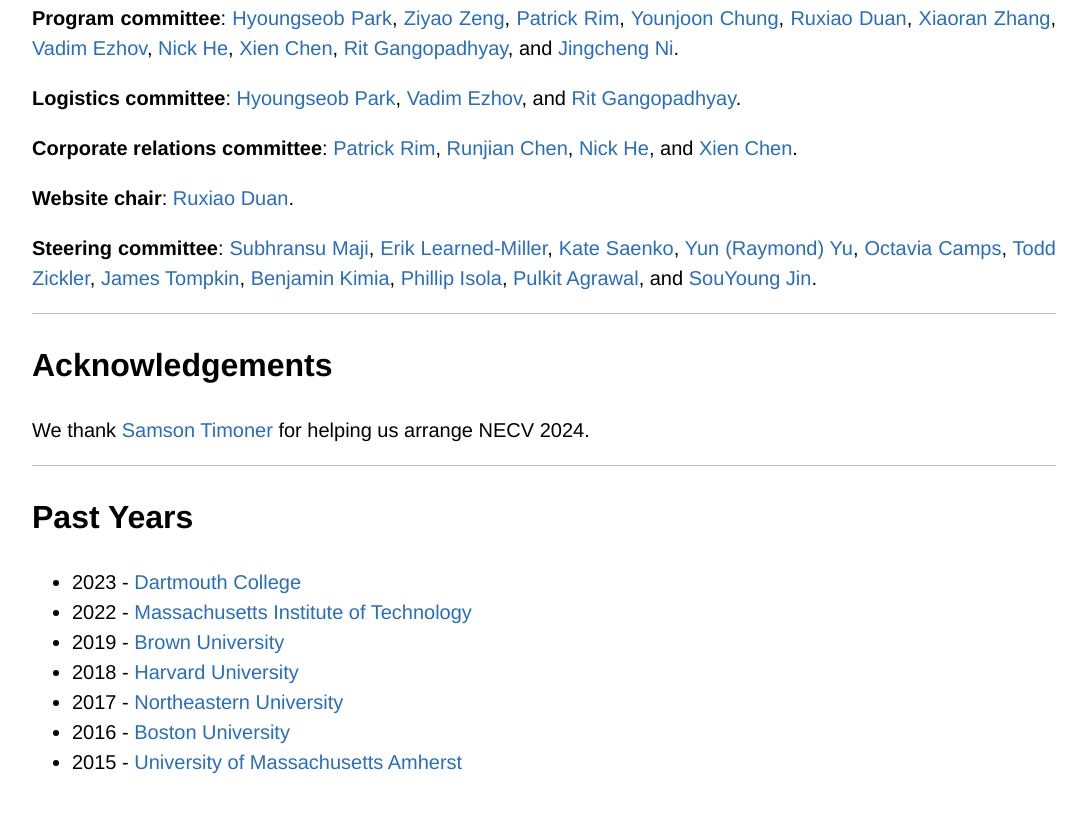
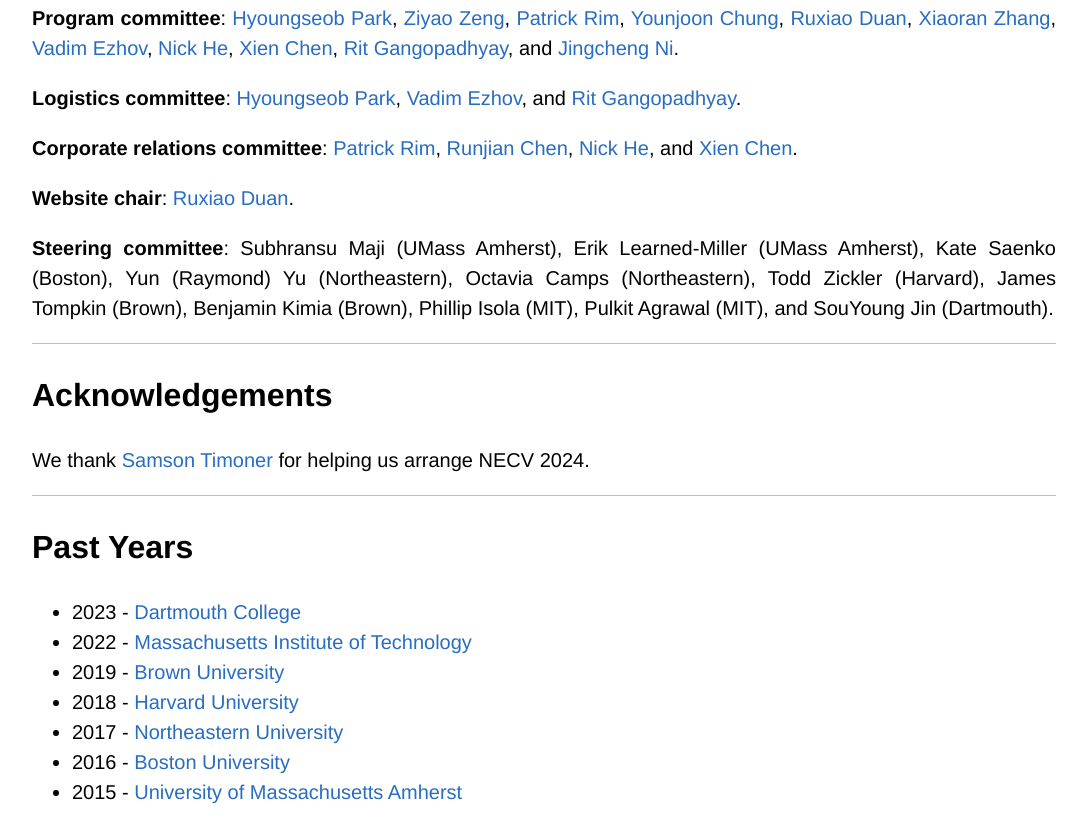
Before and after one commit to necv2024/necv2024.github.io, a plain HTML site: page index.html in a window 1280 px wide. Shown: the part 3747-4574 px from the top of the page, without its empty margins (96-1183 px from the left). Before the commit the page ends 4544 px from the top, so only its background shows below. Drawn offline with Linux system fonts and the light colour scheme.

Commit message:
minor changes

```diff
--- a/index.html
+++ b/index.html
@@ -384,18 +384,18 @@
             </p>
             <p>
                 <b>Steering committee</b>:
-                <a href="smaji@cs.umass.edu" target="_blank">Subhransu Maji</a>,
-                <a href="elm@cs.umass.edu" target="_blank">Erik Learned-Miller</a>,
-                <a href="saenko@bu.edu" target="_blank">Kate Saenko</a>,
-                <a href="yunfu@ece.neu.edu" target="_blank">Yun (Raymond) Yu</a>,
-                <a href="camps@ece.neu.edu" target="_blank">Octavia Camps</a>,
-                <a href="zickler@seas.harvard.edu" target="_blank">Todd Zickler</a>,
-                <a href="james_tompkin@brown.edu" target="_blank">James Tompkin</a>,
-                <a href="benjamin_kimia@brown.edu" target="_blank">Benjamin Kimia</a>,
-                <a href="phillipi@mit.edu" target="_blank">Phillip Isola</a>,
-                <a href="pulkitag@mit.edu" target="_blank">Pulkit Agrawal</a>,
+                Subhransu Maji (UMass Amherst),
+                Erik Learned-Miller (UMass Amherst),
+                Kate Saenko (Boston),
+                Yun (Raymond) Yu (Northeastern),
+                Octavia Camps (Northeastern),
+                Todd Zickler (Harvard),
+                James Tompkin (Brown),
+                Benjamin Kimia (Brown),
+                Phillip Isola (MIT),
+                Pulkit Agrawal (MIT),
                 and
-                <a href="souyoung.jin@dartmouth.edu" target="_blank">SouYoung Jin</a>.
+                SouYoung Jin (Dartmouth).
             </p>
     </div>
 
```
